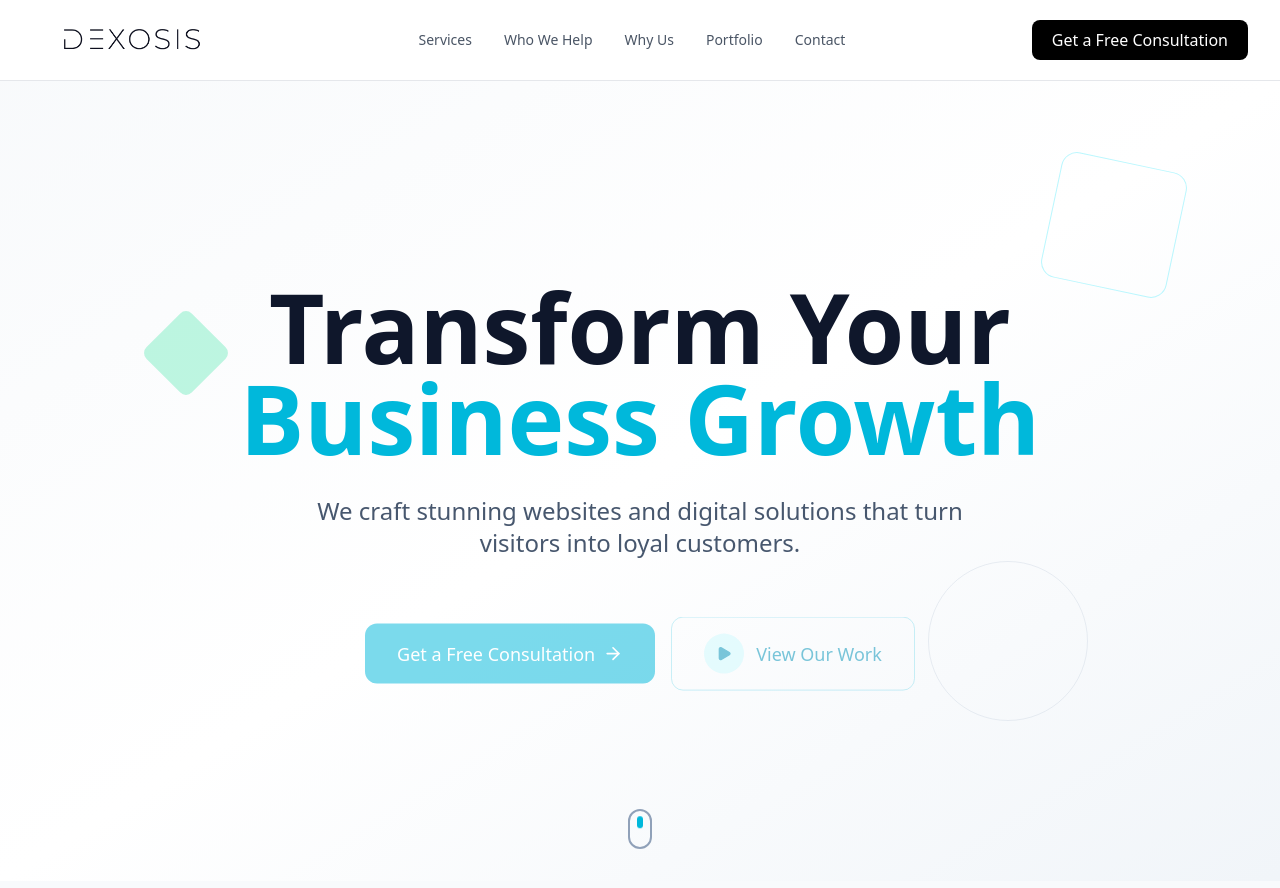
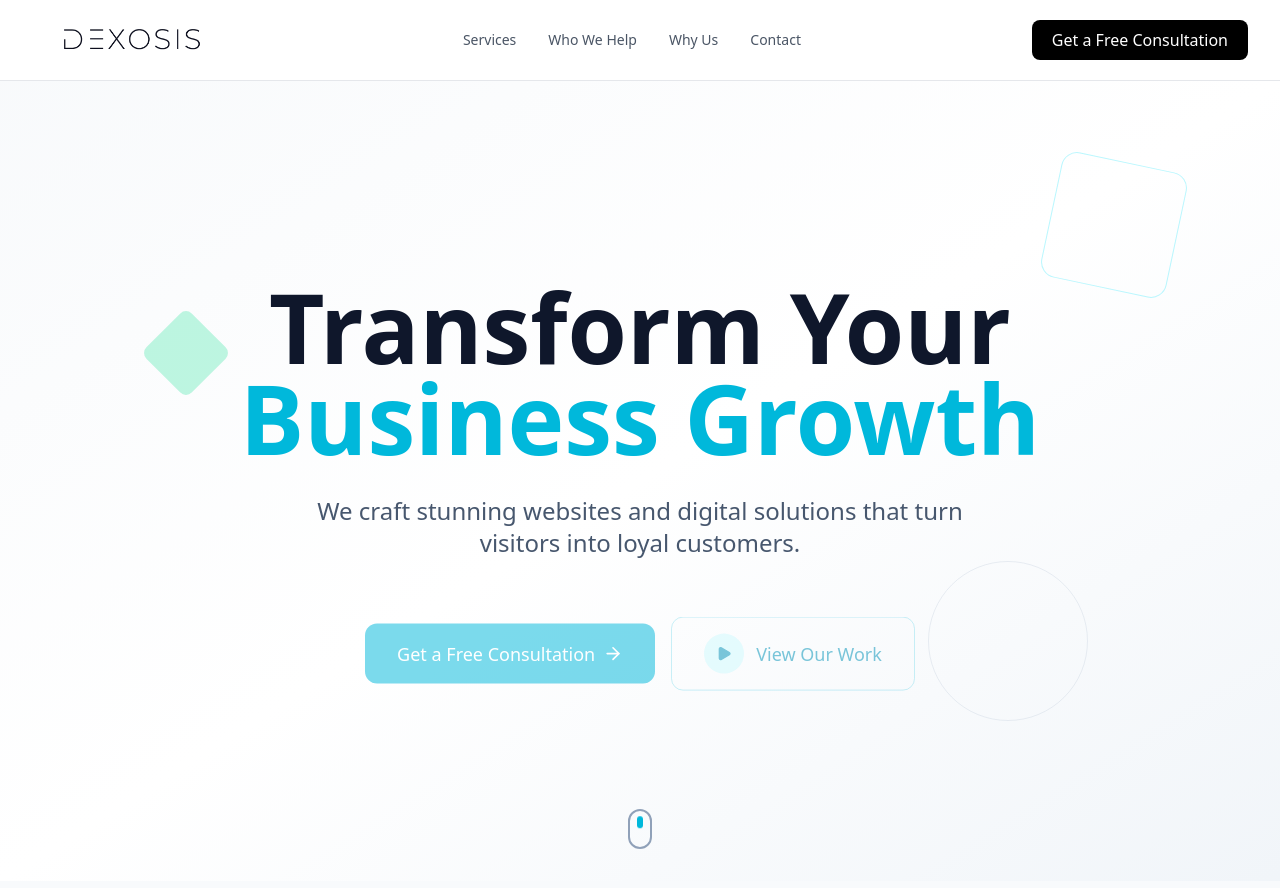
Before and after one commit to dexosis4-stack/PortFolio, a React (Vite) app in the folder Portfolio/: page / in a window 1280 px wide. Shown: the top 888 px of the page. Built offline with nearby package versions, Linux system fonts and the light colour scheme.

Commit message:
commented potfolio

```diff
--- a/Portfolio/src/components/Navbar.jsx
+++ b/Portfolio/src/components/Navbar.jsx
@@ -26,7 +26,7 @@ useEffect(() => {
     { name: "Services", href: "#services" },
     { name: "Who We Help", href: "#who-we-help" },
     { name: "Why Us", href: "#why-us" },
-    { name: "Portfolio", href: "#portfolio" },
+    // { name: "Portfolio", href: "#portfolio" },
     { name: "Contact", href: "#contact" },
   ];
 
```
